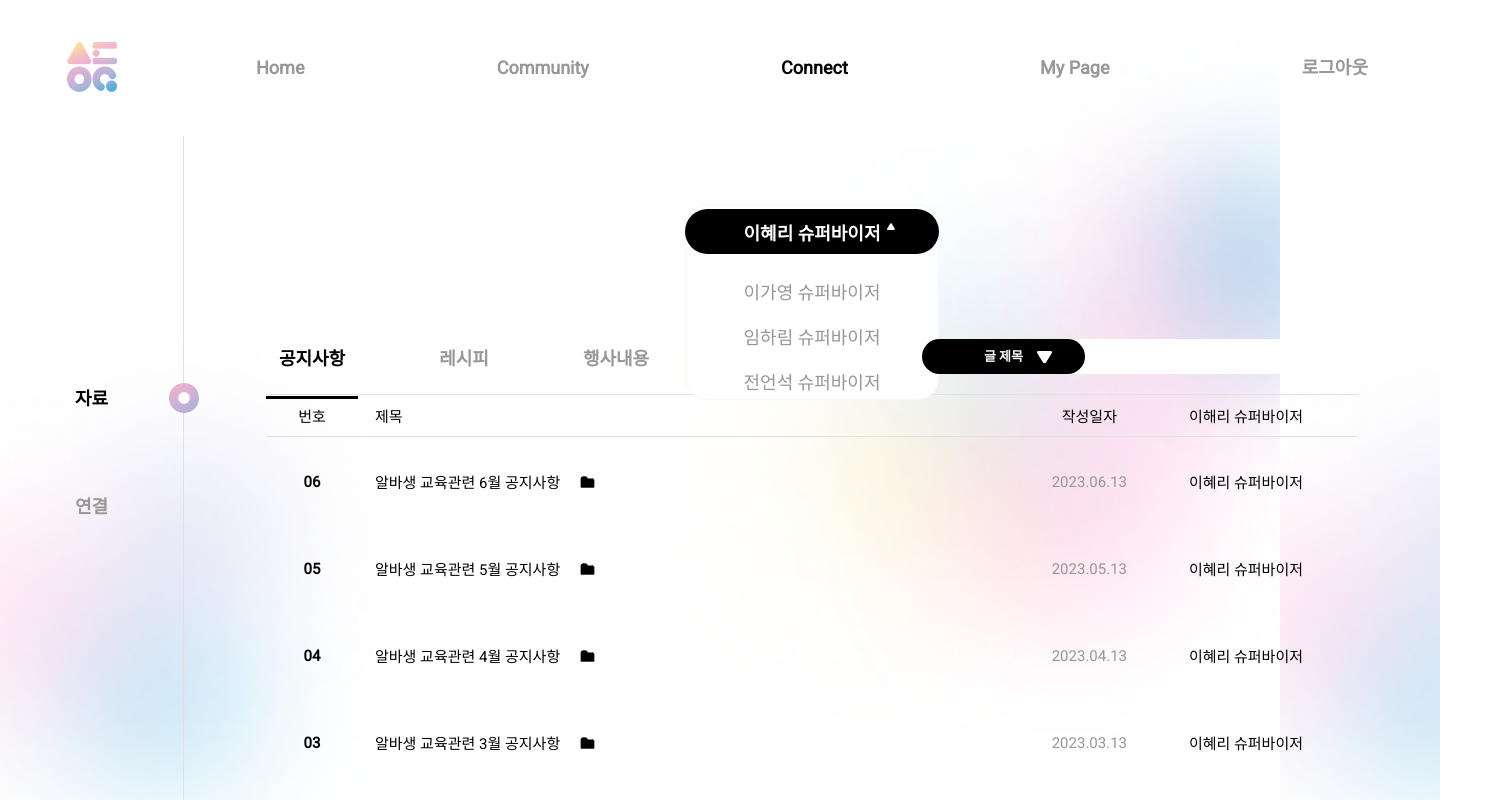
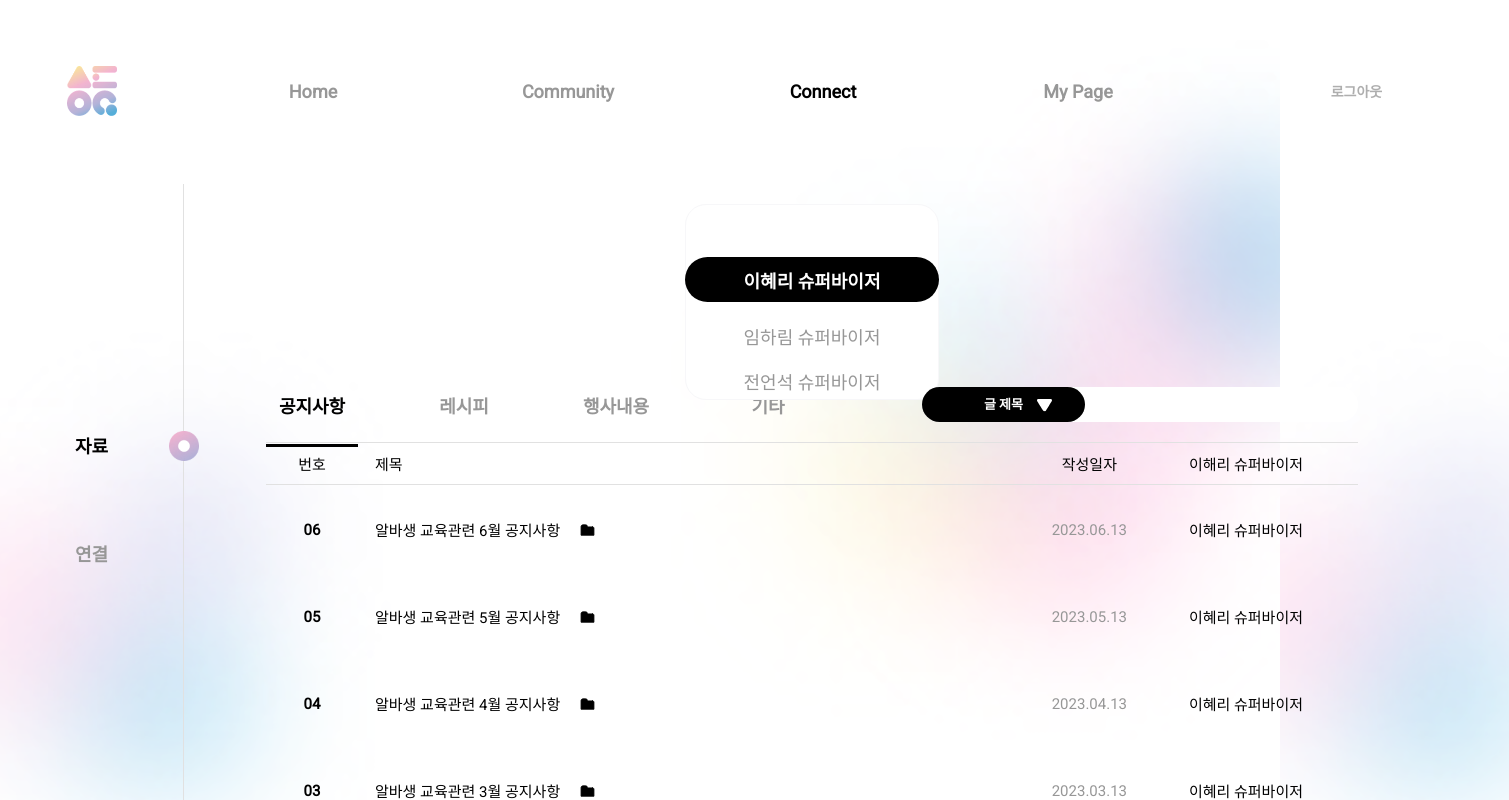
Before and after one commit to stockOneQ/front, a Next.js app: page /connect/data in a window 1280 px wide. Shown: the top 800 px of the page, 1509 px wide, since content can reach past the window. Built offline with nearby package versions, Linux system fonts and the light colour scheme.

Commit message:
style(header): 헤더 nav 애니메이션 추가

```diff
--- a/layouts/Header/index.tsx
+++ b/layouts/Header/index.tsx
@@ -1,6 +1,7 @@
 import Link from 'next/link';
 import Image from 'next/image';
 import logo from 'public/favicon/favicon-192.png';
+import headerNavArrow from 'public/assets/icons/header/headerNavArrow.svg';
 import * as H from './style';
 import { useRouter } from 'next/router';
 import { Dispatch, SetStateAction } from 'react';
@@ -41,7 +42,15 @@ const Header = ({ setSideBarIdx }: IHeaderProps) => {
                 setSideBarIdx(0);
               }}
             >
-              Home
+              <p>Home</p>
+              <H.NavArrowBox>
+                <Image
+                  src={headerNavArrow}
+                  alt="header-hover-arrow-icon"
+                  width={9.5}
+                  height={9.8}
+                />
+              </H.NavArrowBox>
             </Link>
           </H.NavItem>
           <H.NavItem
@@ -53,7 +62,15 @@ const Header = ({ setSideBarIdx }: IHeaderProps) => {
                 setSideBarIdx(0);
               }}
             >
-              Community
+              <p>Community</p>
+              <H.NavArrowBox>
+                <Image
+                  src={headerNavArrow}
+                  alt="header-hover-arrow-icon"
+                  width={9.5}
+                  height={9.8}
+                />
+              </H.NavArrowBox>
             </Link>
           </H.NavItem>
           <H.NavItem
@@ -65,7 +82,15 @@ const Header = ({ setSideBarIdx }: IHeaderProps) => {
                 setSideBarIdx(0);
               }}
             >
-              Connect
+              <p>Connect</p>
+              <H.NavArrowBox>
+                <Image
+                  src={headerNavArrow}
+                  alt="header-hover-arrow-icon"
+                  width={9.5}
+                  height={9.8}
+                />
+              </H.NavArrowBox>
             </Link>
           </H.NavItem>
           <H.NavItem
@@ -77,7 +102,15 @@ const Header = ({ setSideBarIdx }: IHeaderProps) => {
                 setSideBarIdx(0);
               }}
             >
-              My Page
+              <p>My Page</p>
+              <H.NavArrowBox>
+                <Image
+                  src={headerNavArrow}
+                  alt="header-hover-arrow-icon"
+                  width={9.5}
+                  height={9.8}
+                />
+              </H.NavArrowBox>
             </Link>
           </H.NavItem>
           <H.NavItem
@@ -89,7 +122,7 @@ const Header = ({ setSideBarIdx }: IHeaderProps) => {
                 setSideBarIdx(0);
               }}
             >
-              로그아웃
+              <p>로그아웃</p>
             </Link>
           </H.NavItem>
         </H.NavList>
--- a/layouts/Header/style.ts
+++ b/layouts/Header/style.ts
@@ -4,7 +4,7 @@ export const Header = styled.div`
   display: flex;
   margin: 0 auto;
   width: 144rem;
-  height: 17vh;
+  padding: 6.5rem 0;
   min-height: 50px;
 `;
 
@@ -14,12 +14,11 @@ export const LogoBox = styled.div`
   align-items: center;
 
   width: 18.4rem;
-  padding: 0% 5%;
+  padding: 0 6.8rem;
 `;
 
 export const NavBar = styled.div`
   width: 100%;
-  padding: 0% 5%;
 
   display: flex;
   justify-content: center;
@@ -28,18 +27,78 @@ export const NavBar = styled.div`
 
 export const NavList = styled.ul`
   display: flex;
-  justify-content: space-between;
+  justify-content: center;
   align-items: center;
+  gap: 9rem;
+  padding: 0 7rem;
 
   width: 100%;
+
+  p:last-child {
+    font-size: 1.4rem;
+    color: #aeaeae;
+  }
 `;
 
 export const NavItem = styled.li`
+  width: 16.5rem;
+  height: 5.4rem;
+  display: flex;
+  justify-content: center;
+  align-items: center;
   font-size: 18px;
   font-weight: 600;
   color: #979797;
+  transition: all 0.5s ease;
+
+  a {
+    width: 100%;
+    height: 100%;
+    display: flex;
+    justify-content: center;
+    align-items: center;
+    gap: 2rem;
+  }
 
   &.active {
-    color: #000000;
+    color: var(--color-black);
+  }
+
+  &:hover {
+    p {
+      color: var(--color-black);
+    }
+
+    div {
+      width: 5rem;
+
+      opacity: 1;
+      pointer-events: auto;
+      visibility: visible;
+    }
+
+    img {
+      right: 1.2rem;
+      transform: translate(0, -50%);
+    }
   }
 `;
+
+export const NavArrowBox = styled.div`
+  width: 2.7rem;
+  height: 2.7rem;
+  background-color: var(--color-black);
+  border-radius: 8rem;
+  position: relative;
+  transition: all 0.5s ease;
+  opacity: 0; /* 숨기기 */
+  pointer-events: none; /* 마우스, 키보드 동작 못 하게 하기 */
+  visibility: hidden; /* screen readers로 부터 숨기기 */
+
+  img {
+    position: absolute;
+    top: 50%;
+    right: 50%;
+    transform: translate(50%, -50%);
+  }
+`;
```
Also changed, not shown: public/assets/icons/header/headerNavArrow.svg (added).
